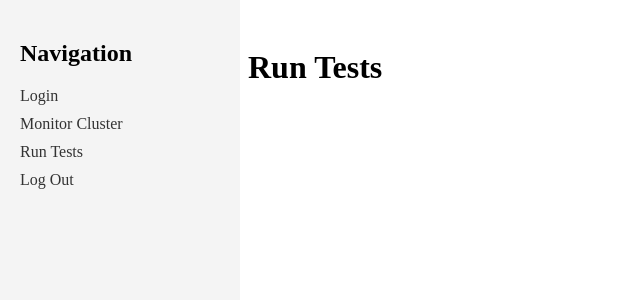
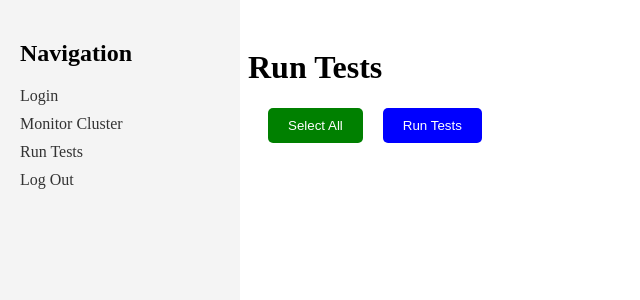
Before and after one commit to IBM/autopilot, a React (Vite) app in the folder app/: page /testing in a window 1280 px wide. Shown: the top 300 px of the page, without its empty margins (0-640 px from the left). Built offline with nearby package versions, Linux system fonts and the light colour scheme; the HTML template or start-up script is replaced by a standard one.

Commit message:
added standardized Button component and included this button in Testing Page for 'Select All' and 'Run Tests'

```diff
--- a/app/src/Testing.jsx
+++ b/app/src/Testing.jsx
@@ -1,7 +1,31 @@
+import React from 'react';
+import Button from './components/Button';
+
 function Testing() {
+
+    const runTests = () => {
+        console.log('Run Tests clicked');
+    };
+
+    const selectAllNodes = () => {
+        console.log('Select All clicked');
+    };
+
     return (
         <div>
             <h1>Run Tests</h1>
+
+            <Button
+                text="Select All"
+                color="green"
+                onClick={selectAllNodes}
+            />
+
+            <Button
+                text="Run Tests"
+                color="blue"
+                onClick={runTests}
+            />
         </div>
     );
 }
--- /dev/null
+++ b/app/src/components/Button.jsx
@@ -0,0 +1,33 @@
+import React from 'react';
+import PropTypes from 'prop-types';
+
+const Button = ({ text, color, onClick }) => {
+    return (
+        <button
+            style={{
+                backgroundColor: color,
+                color: 'white',
+                padding: '10px 20px',
+                border: 'none',
+                borderRadius: '5px',
+                cursor: 'pointer',
+                marginLeft: '20px'
+            }}
+            onClick={onClick}
+        >
+            {text}
+        </button>
+    );
+};
+
+Button.propTypes = {
+    text: PropTypes.string.isRequired,
+    color: PropTypes.string,
+    onClick: PropTypes.func.isRequired // Function to execute on click
+};
+
+Button.defaultProps = {
+    color: '#007BFF'
+};
+
+export default Button;
```
